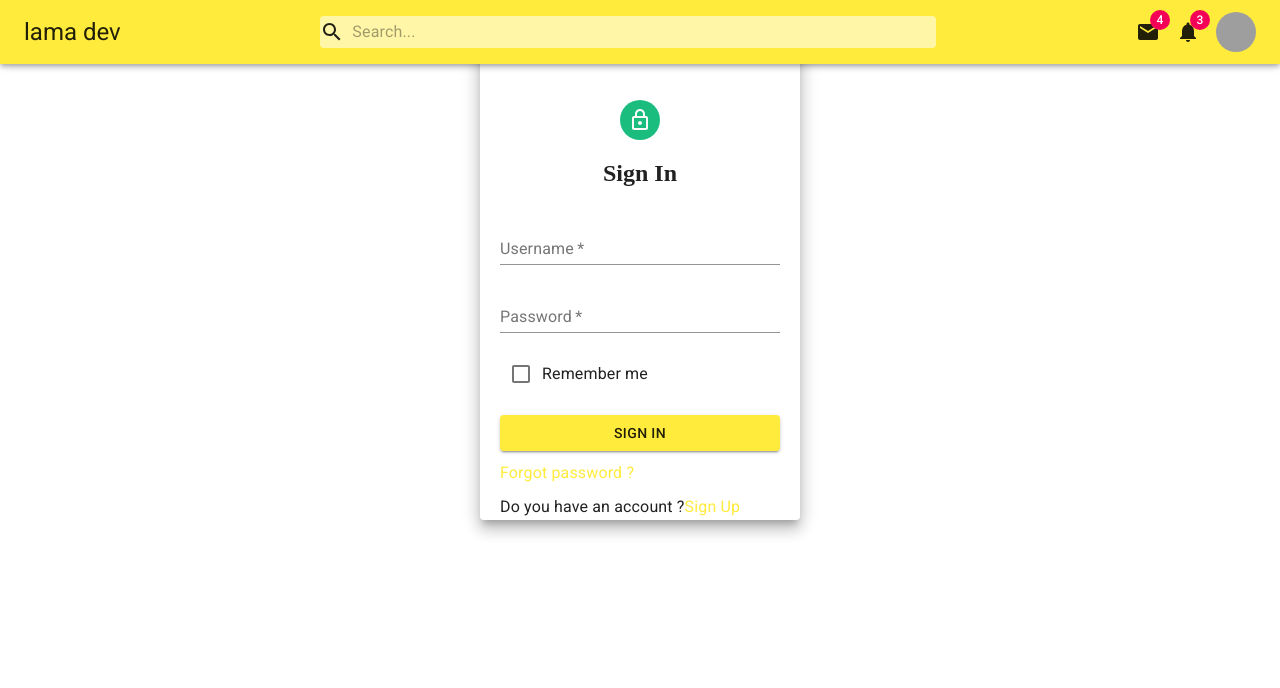
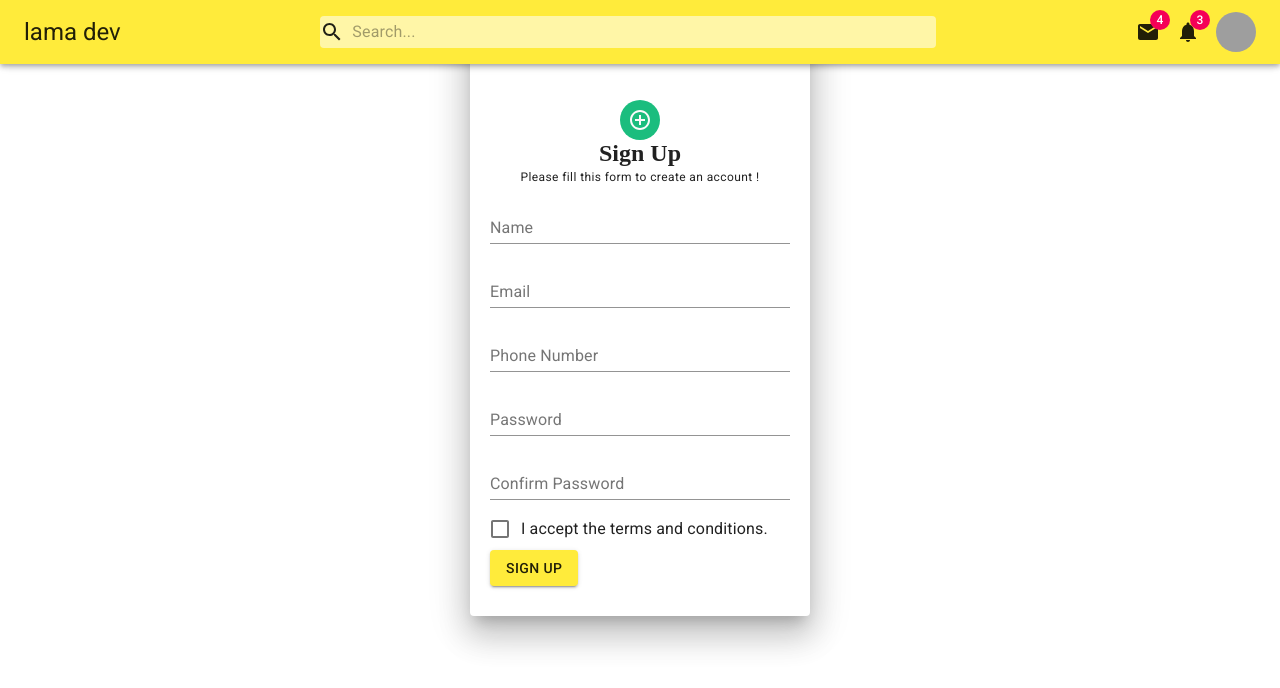
Before and after one commit to Genoos/super, a React (Create React App) app: page /login in a window 1280 px wide. Shown: the top 688 px of the page. Built offline with nearby package versions, Linux system fonts and the light colour scheme; grey boxes are pictures that could not be loaded.

Commit message:
added signup page

```diff
--- a/src/App.js
+++ b/src/App.js
@@ -9,6 +9,7 @@ import { makeStyles } from "@material-ui/core";
 import Add from "./components/Add";
 import Single from "./components_post/single";
 import Login from "./components_login/Login";
+import Signup from "./components_login/Signup";
 
 const usestyles = makeStyles((theme) => ({
   right: {
@@ -49,7 +50,7 @@ const App = () => {
             </Grid>
           </Route>
           <Route exact path="/login">
-            <Login/>
+            <Signup />
           </Route>
         </Switch>
       </div>
--- /dev/null
+++ b/src/components_login/Signup.js
@@ -0,0 +1,90 @@
+import React from "react";
+import {
+  Grid,
+  Paper,
+  Avatar,
+  Typography,
+  TextField,
+  Button,
+  makeStyles,
+} from "@material-ui/core";
+import AddCircleOutlineOutlinedIcon from "@material-ui/icons/AddCircleOutlineOutlined";
+import Radio from "@material-ui/core/Radio";
+import RadioGroup from "@material-ui/core/RadioGroup";
+import FormControlLabel from "@material-ui/core/FormControlLabel";
+import FormControl from "@material-ui/core/FormControl";
+import FormLabel from "@material-ui/core/FormLabel";
+import Checkbox from "@material-ui/core/Checkbox";
+
+const usestyles = makeStyles((theme) => ({
+  paper: {
+    paddingTop: theme.spacing(10),
+    padding: "30px 20px",
+    width: 300,
+    margin: "20px auto",
+  },
+}));
+
+const Signup = () => {
+  const headerStyle = { margin: 0 };
+  const avatarStyle = { backgroundColor: "#1bbd7e" };
+  const btnstyle = { margin: "8px 0" };
+  const classes = usestyles();
+  return (
+    <Grid>
+      <Paper elevation={20} className={classes.paper}>
+        <Grid align="center">
+          <Avatar style={avatarStyle}>
+            <AddCircleOutlineOutlinedIcon />
+          </Avatar>
+          <h2 style={headerStyle}>Sign Up</h2>
+          <Typography variant="caption" gutterBottom>
+            Please fill this form to create an account !
+          </Typography>
+        </Grid>
+        <form>
+          <TextField
+            style={btnstyle}
+            fullWidth
+            label="Name"
+            placeholder="Enter your name"
+          />
+          <TextField
+            style={btnstyle}
+            fullWidth
+            label="Email"
+            placeholder="Enter your email"
+          />
+
+          <TextField
+            style={btnstyle}
+            fullWidth
+            label="Phone Number"
+            placeholder="Enter your phone number"
+          />
+          <TextField
+            fullWidth
+            style={btnstyle}
+            label="Password"
+            placeholder="Enter your password"
+          />
+          <TextField
+            fullWidth
+            style={btnstyle}
+            label="Confirm Password"
+            placeholder="Confirm your password"
+          />
+          <FormControlLabel
+            control={<Checkbox name="checkedA" />}
+            label="I accept the terms and conditions."
+          />
+          <Button type="submit" variant="contained" color="primary">
+            Sign up
+          </Button>
+        </form>
+      </Paper>
+    </Grid>
+  );
+};
+
+export default Signup;
```
